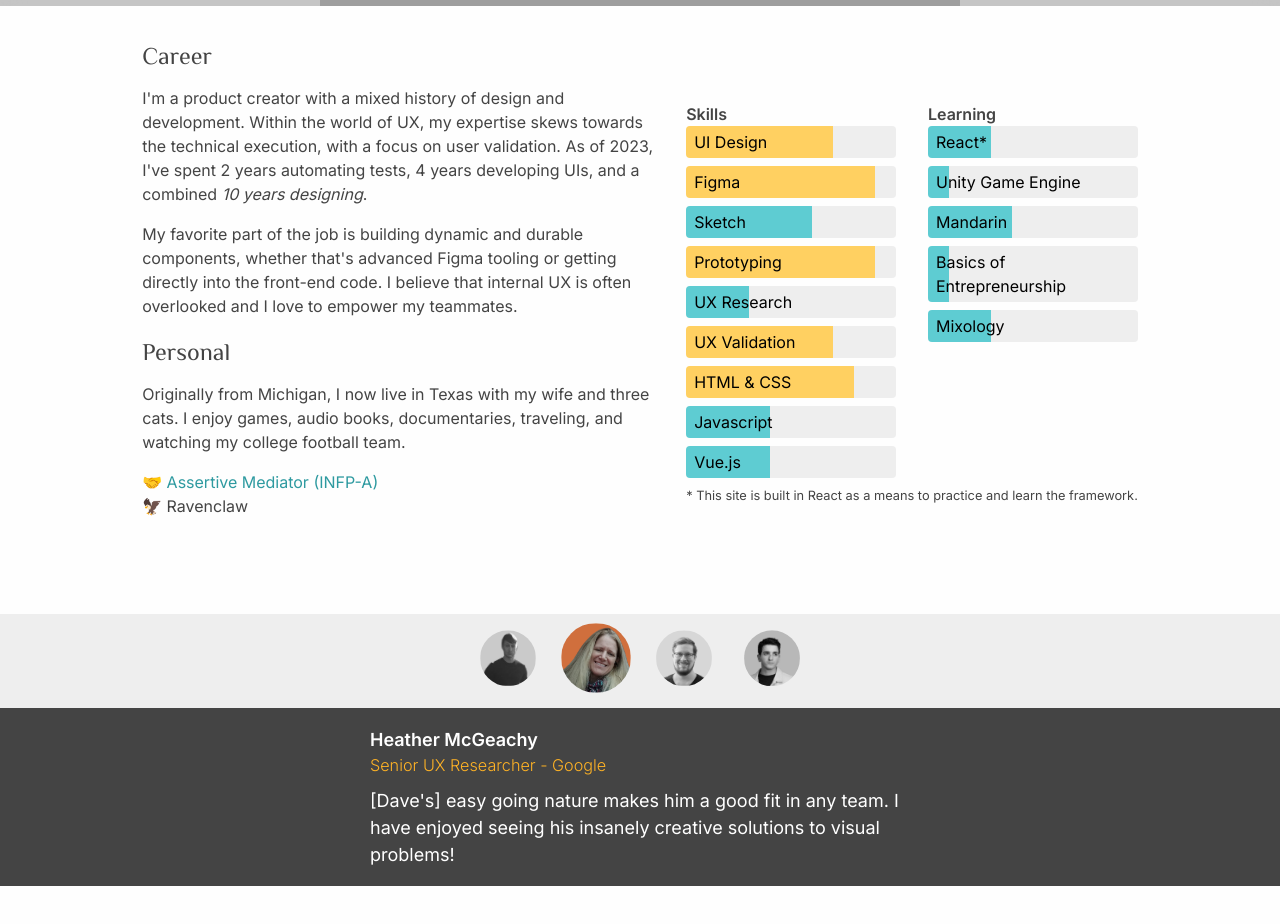
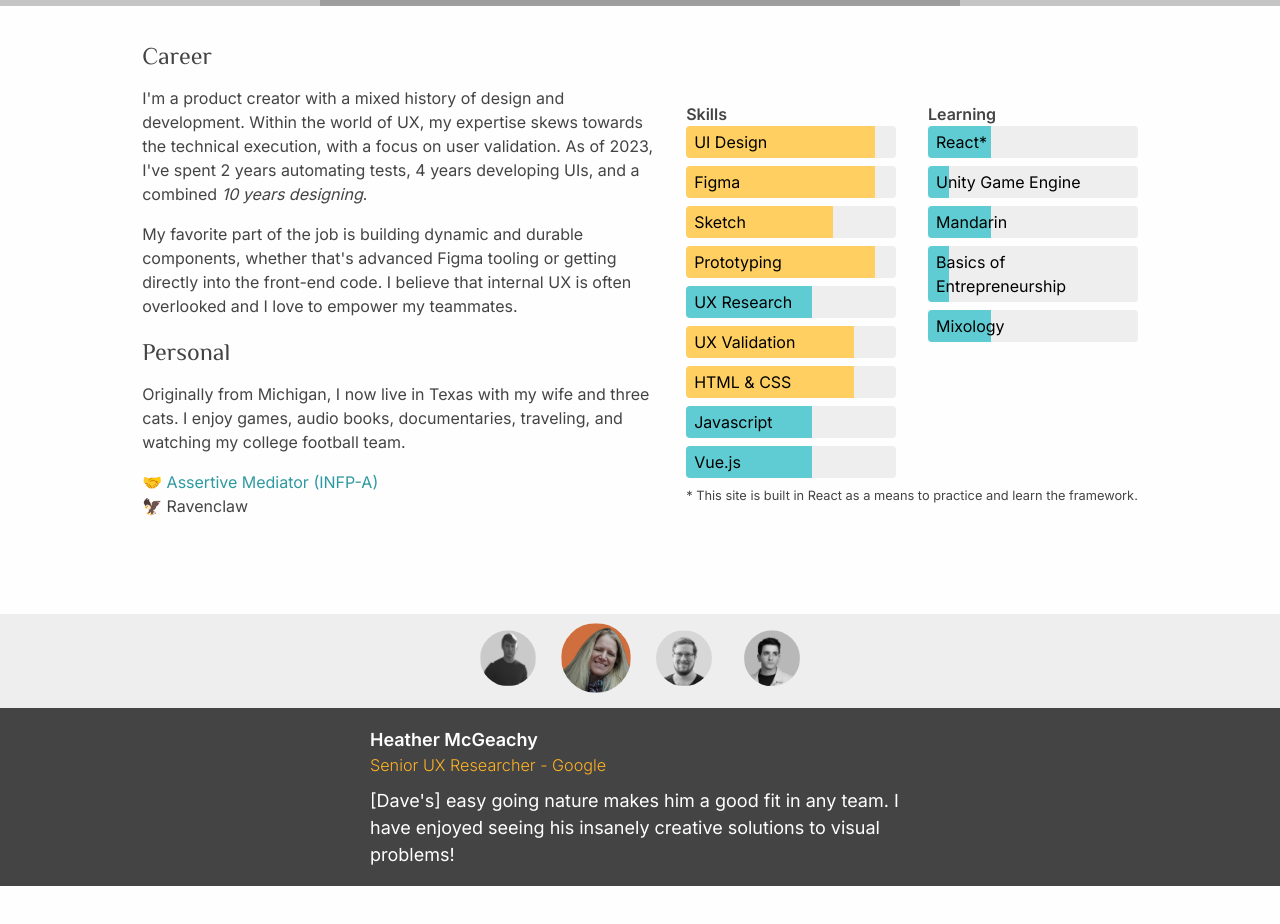
Before and after one commit to ralox/barnett.cc, a React (Create React App) app: page / in a window 1280 px wide. Shown: the part 2140-3064 px from the top of the page. Built offline with nearby package versions, Linux system fonts and the light colour scheme; grey boxes are pictures that could not be loaded.

Commit message:
cleanup skills section per Blair

```diff
--- a/src/views/About.js
+++ b/src/views/About.js
@@ -49,15 +49,15 @@ export default function About() {
                 <div className="bio-skills">
                   <h4>Skills</h4>
                   <ul>
-                    <li style={setLevel(70)}>UI Design</li>
+                    <li style={setLevel(90)}>UI Design</li>
                     <li style={setLevel(90)}>Figma</li>
-                    <li style={setLevel(60)}>Sketch</li>
+                    <li style={setLevel(70)}>Sketch</li>
                     <li style={setLevel(90)}>Prototyping</li>
-                    <li style={setLevel(30)}>UX Research</li>
-                    <li style={setLevel(70)}>UX Validation</li>
+                    <li style={setLevel(60)}>UX Research</li>
+                    <li style={setLevel(80)}>UX Validation</li>
                     <li style={setLevel(80)}>HTML & CSS</li>
-                    <li style={setLevel(40)}>Javascript</li>
-                    <li style={setLevel(40)}>Vue.js</li>
+                    <li style={setLevel(60)}>Javascript</li>
+                    <li style={setLevel(60)}>Vue.js</li>
                   </ul>
                 </div>
                 <div className="bio-learning">
@@ -65,7 +65,7 @@ export default function About() {
                   <ul>
                     <li style={setLevel(30)}>React*</li>
                     <li style={setLevel(10)}>Unity Game Engine</li>
-                    <li style={setLevel(40)}>Mandarin</li>
+                    <li style={setLevel(30)}>Mandarin</li>
                     <li style={setLevel(10)}>Basics of Entrepreneurship</li>
                     <li style={setLevel(30)}>Mixology</li>
                   </ul>
```
